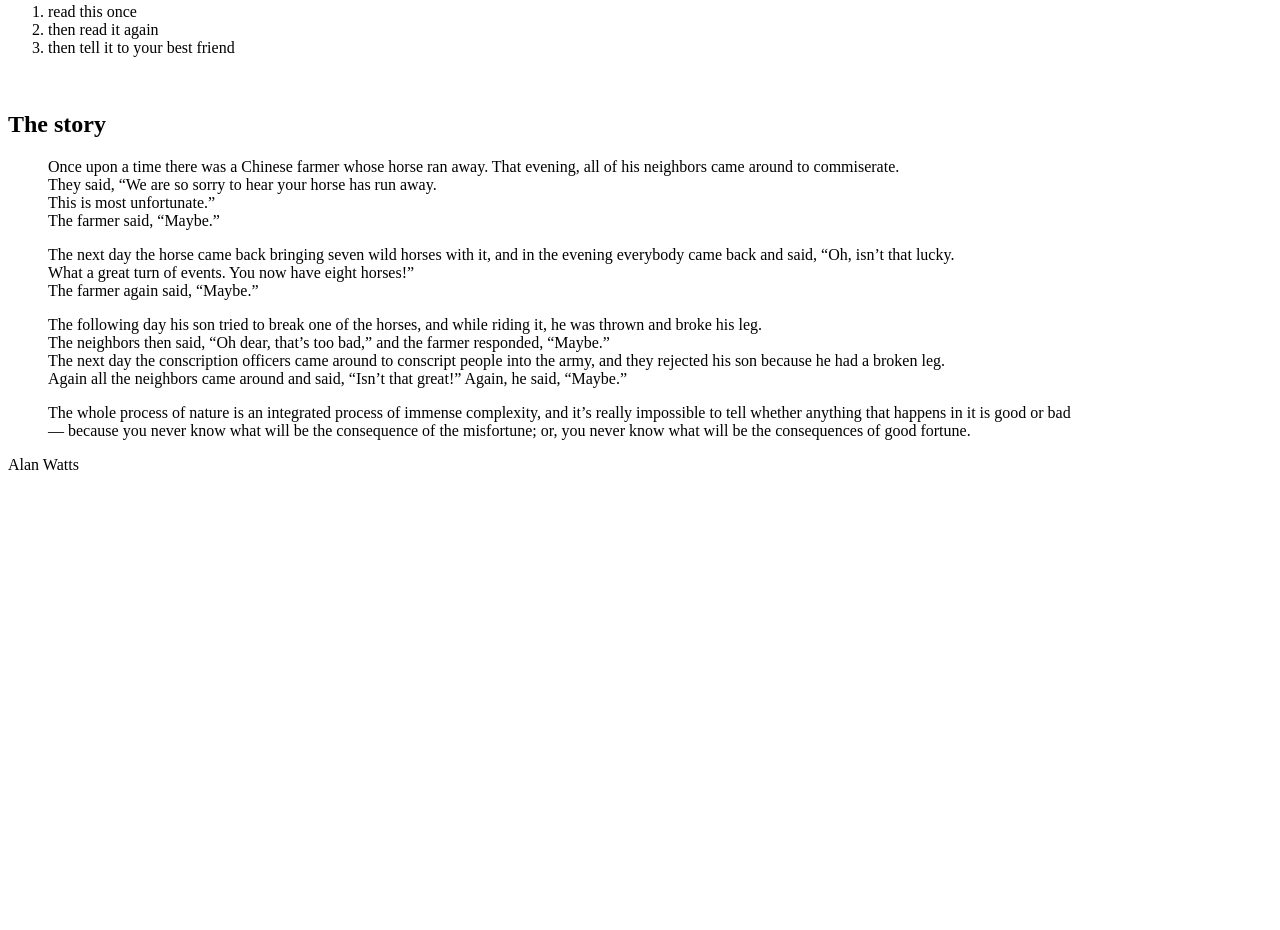
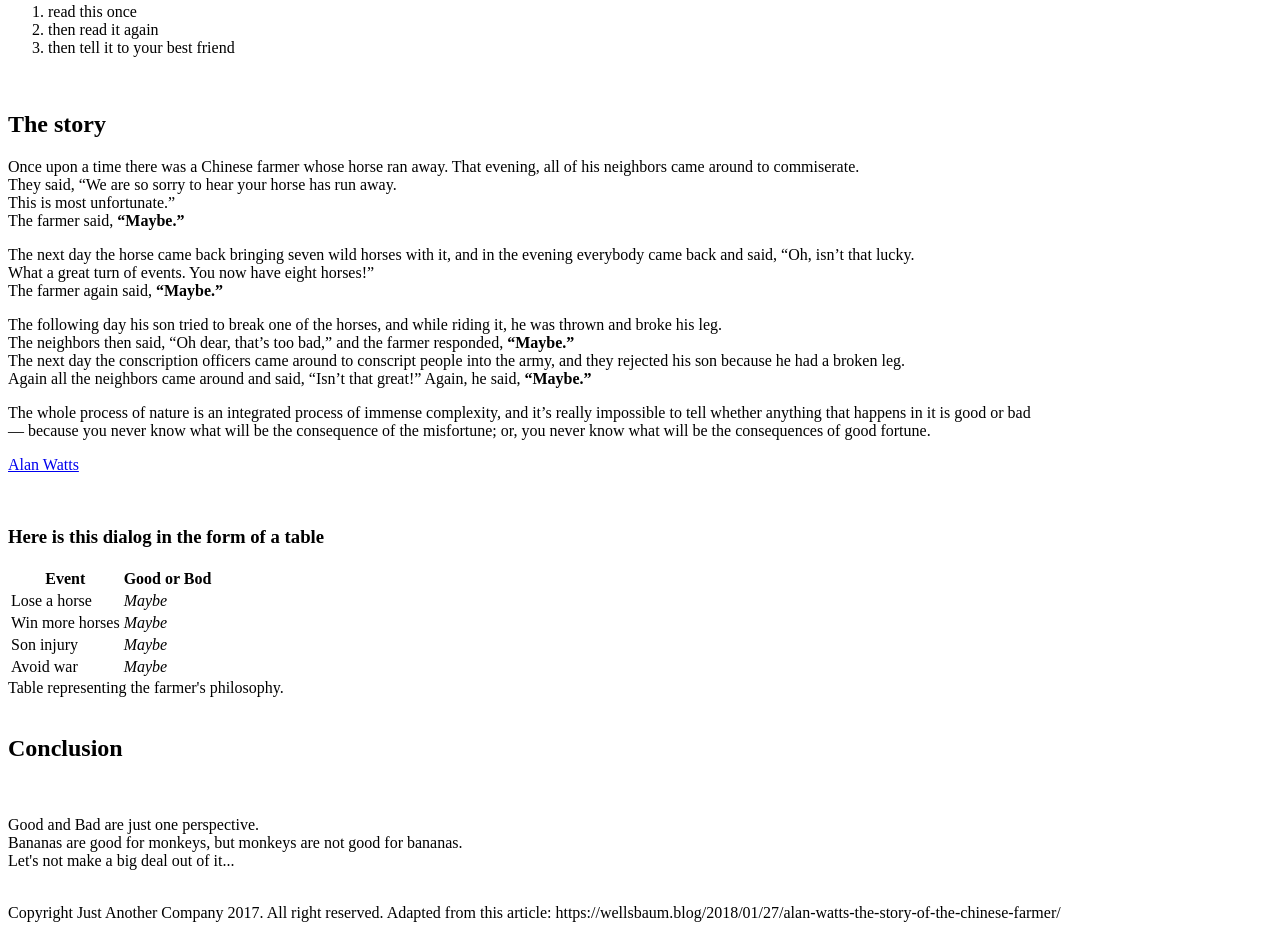
Before and after one commit to TripsJ/progressive-enhancement, a plain HTML site: page index.html in a window 1280 px wide. Shown: the part 482-1412 px from the top of the page. Before the commit the page ends 964 px from the top, so only its background shows below. Drawn offline with Linux system fonts and the light colour scheme.

Commit message:
finished story for review

```diff
--- a/index.html
+++ b/index.html
@@ -25,32 +25,74 @@
     <br>
     <section>
         <h2>The story</h2>
-            <blockquote>
                 <p>
                     Once upon a time there was a Chinese farmer whose horse ran away. That evening, all of his neighbors came around to commiserate.<br>
                     They said, “We are so sorry to hear your horse has run away. <br>
                     This is most unfortunate.” <br>
-                    The farmer said, “Maybe.” <br>
+                    The farmer said, <strong>“Maybe.”</strong> <br>
                 </p>
                 <p>
                     The next day the horse came back bringing seven wild horses with it, and in the evening everybody came back and said, “Oh, isn’t that lucky.<br>
                     What a great turn of events. You now have eight horses!”<br>
-                    The farmer again said, “Maybe.”<br>
+                    The farmer again said, <strong>“Maybe.”</strong><br>
                 </p>
                 <p>
                     The following day his son tried to break one of the horses, and while riding it, he was thrown and broke his leg.<br>
-                    The neighbors then said, “Oh dear, that’s too bad,” and the farmer responded, “Maybe.”<br>
+                    The neighbors then said, “Oh dear, that’s too bad,” and the farmer responded, <strong>“Maybe.”</strong><br>
                     The next day the conscription officers came around to conscript people into the army, and they rejected his son because he had a broken leg.<br>
-                    Again all the neighbors came around and said, “Isn’t that great!” Again, he said, “Maybe.”<br>
+                    Again all the neighbors came around and said, “Isn’t that great!” Again, he said, <strong>“Maybe.”</strong><br>
                 </p>
                 <p>
                     The whole process of nature is an integrated process of immense complexity, and it’s really impossible to tell whether anything that happens in it is good or bad<br>
                     — because you never know what will be the consequence of the misfortune; or, you never know what will be the consequences of good fortune.
                 </p>
-            </blockquote>
-                    Alan Watts
+                <p>
+                    <a href="https://en.wikipedia.org/wiki/Alan_Watts" rel="author">Alan Watts</a>
+                </p>
 
-</section>
+    </section>
+    <br>
+    <h3>Here is this dialog in the form of a table</h3>
+    <section>
+        <table>
+            <tr>
+                <th>Event</th>
+                <th>Good or Bod</th>
+            </tr>
+            <tr>
+                <td> Lose a horse </td>
+                <td><em>Maybe</em></td>
+            </tr>
+            <tr>
+                <td> Win more horses</td>
+                <td><em>Maybe</em></td>
+            </tr>
+            <tr><td>Son injury</td>
+                <td><em>Maybe</em></td>
+            </tr>
+            <tr>
+                <td> Avoid war</td>
+                <td><em>Maybe</em></td>
+            </tr>
+        </table>
+        <caption>Table representing the farmer's philosophy.</caption>
+        </section>
+        <br>
+
+        <section>
+            <h2>Conclusion </h2>
+                <br>
+                    <p>
+                        Good and Bad are just one perspective.<br>
+                        Bananas are good for monkeys, but monkeys are not good for bananas. <br>
+                        Let's not make a big deal out of it...<br>
+                    </p>
+        </section>
+        <br>
+        <footer>
+            Copyright Just Another Company 2017. All right reserved. Adapted from this article: https://wellsbaum.blog/2018/01/27/alan-watts-the-story-of-the-chinese-farmer/
+
+        </footer>
 
     </body>
 </html>
```
